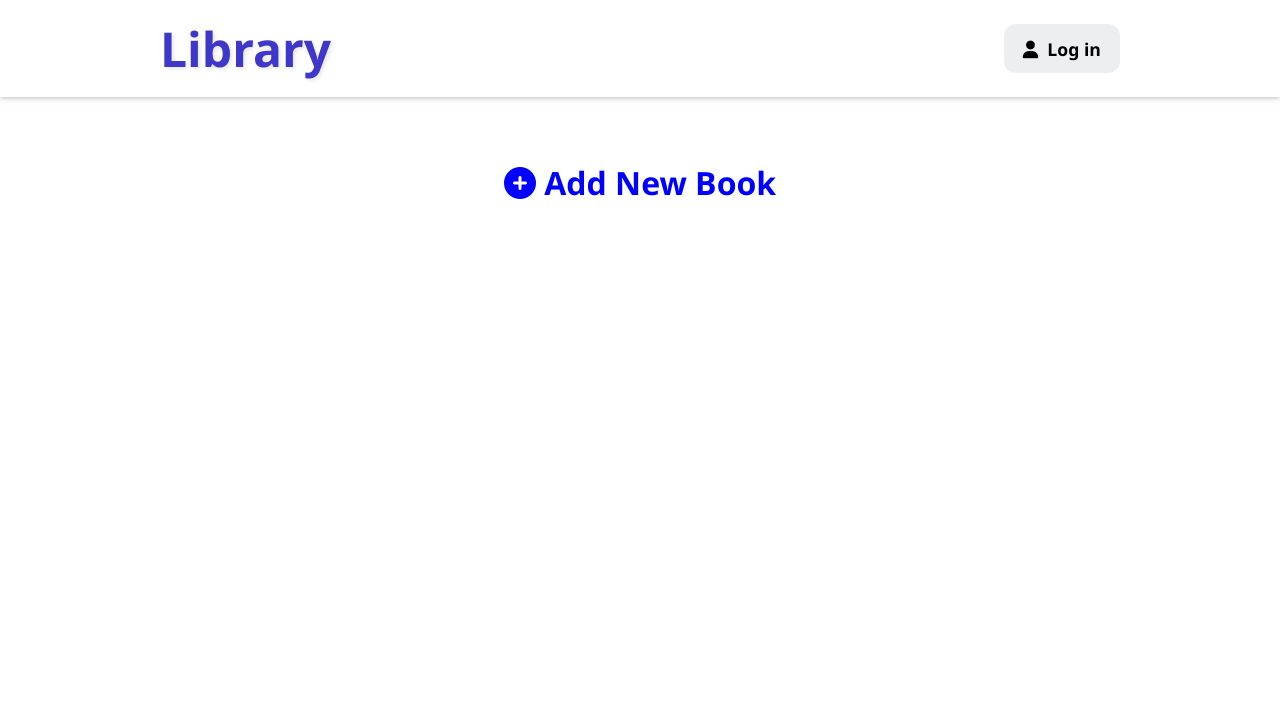
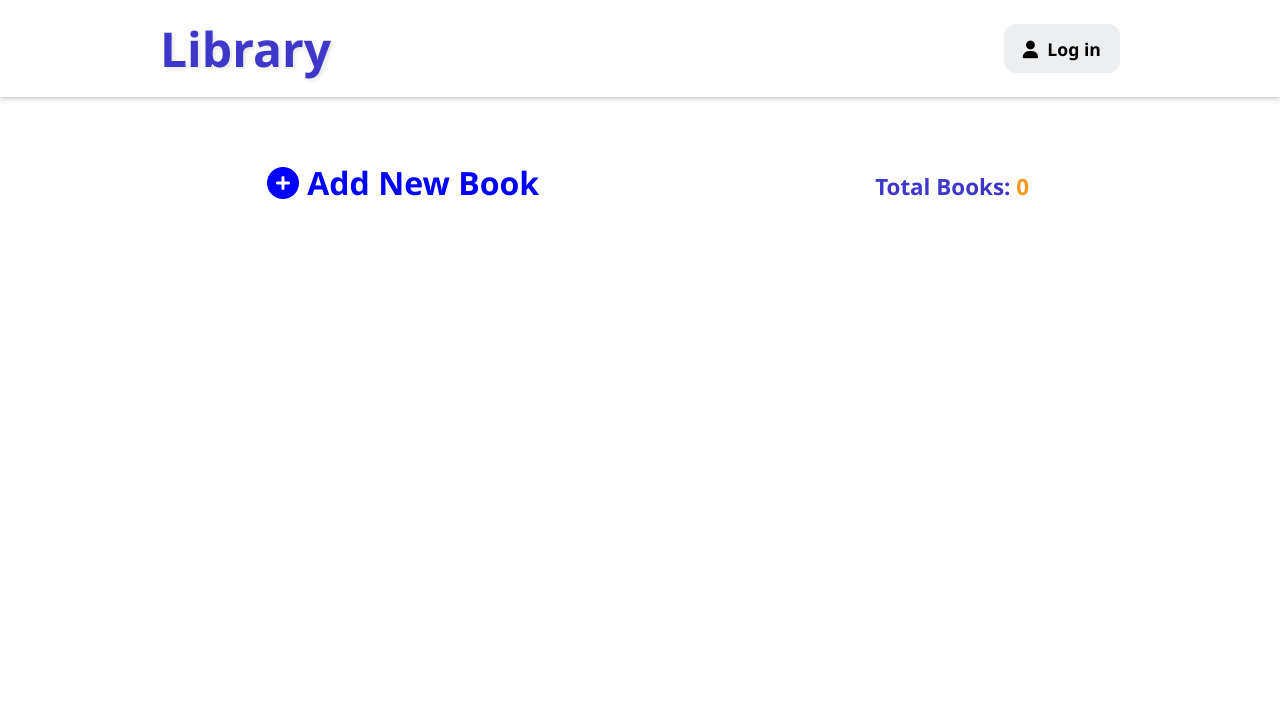
Before and after one commit to NadaAshraf25003/Library, a plain HTML site: page index.html in a window 1280 px wide. Shown: the top 719 px of the page. Drawn offline with Linux system fonts and the light colour scheme.

Commit message:
Update index.html

```diff
--- a/index.html
+++ b/index.html
@@ -26,7 +26,9 @@
 
     <!-- Main Start  -->
     <main>
+      <div class="head1">
       <h2 class="addBook"><i class="fas fa-plus-circle"></i> Add New Book</h2>
+      <h3 class="book-count">Total Books: <span id="bookCount" >0</span></h3></div>
       <div class="books">
         <div class="overlay"></div>
       </div>
```
